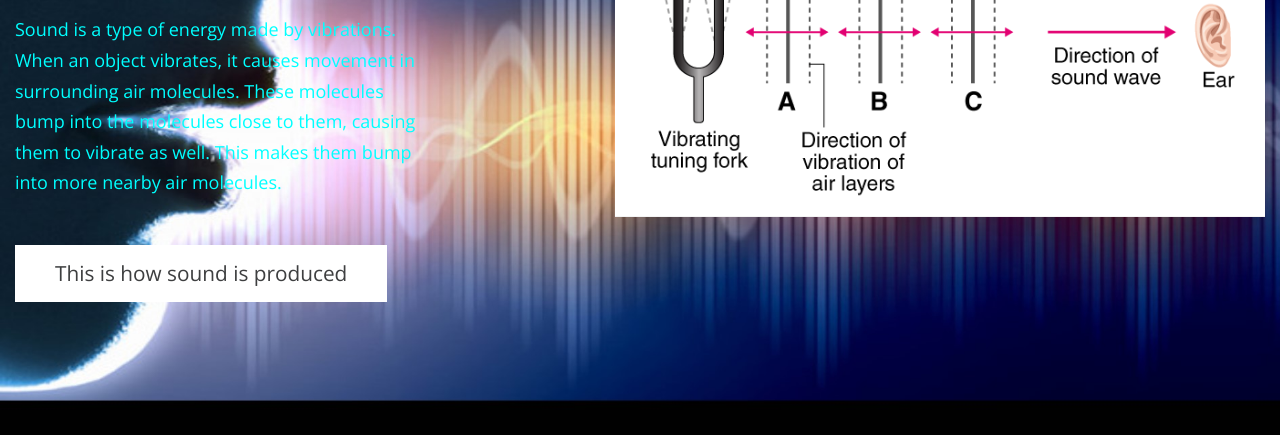
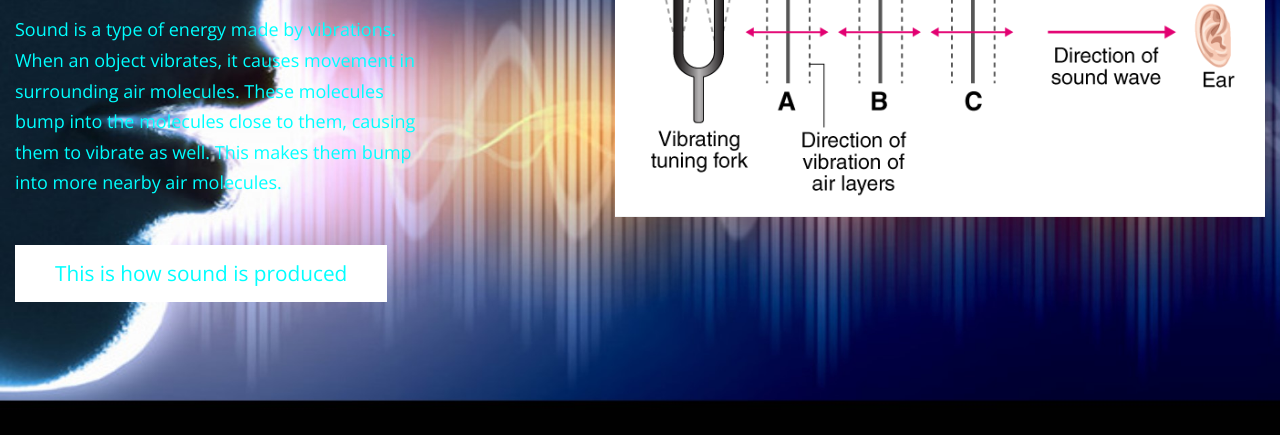
Before and after one commit to aarush-paul/sound, a plain HTML site: page index.html in a window 1280 px wide. Shown: the part 505-940 px from the top of the page. Drawn offline with nearby package versions, Linux system fonts and the light colour scheme.

Commit message:
Update templatemo-style.css

```diff
--- a/css/templatemo-style.css
+++ b/css/templatemo-style.css
@@ -839,3 +839,6 @@ p {
   background: linear-gradient(271deg, #000, #313131);
 }
 /* END OF CUSTOM SCROLLBAR */
+.row a{
+  color: #02FEFE;
+}
```
